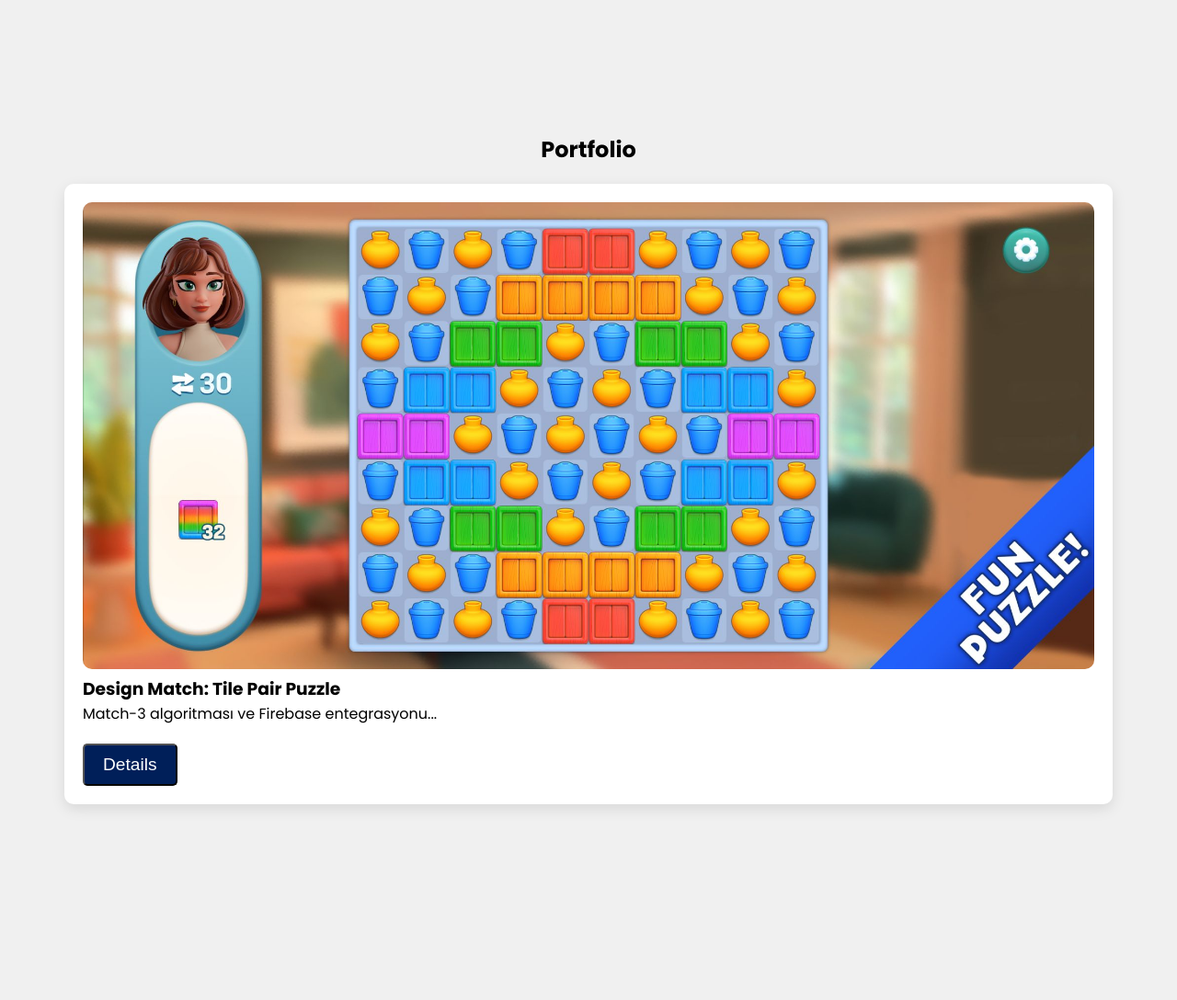
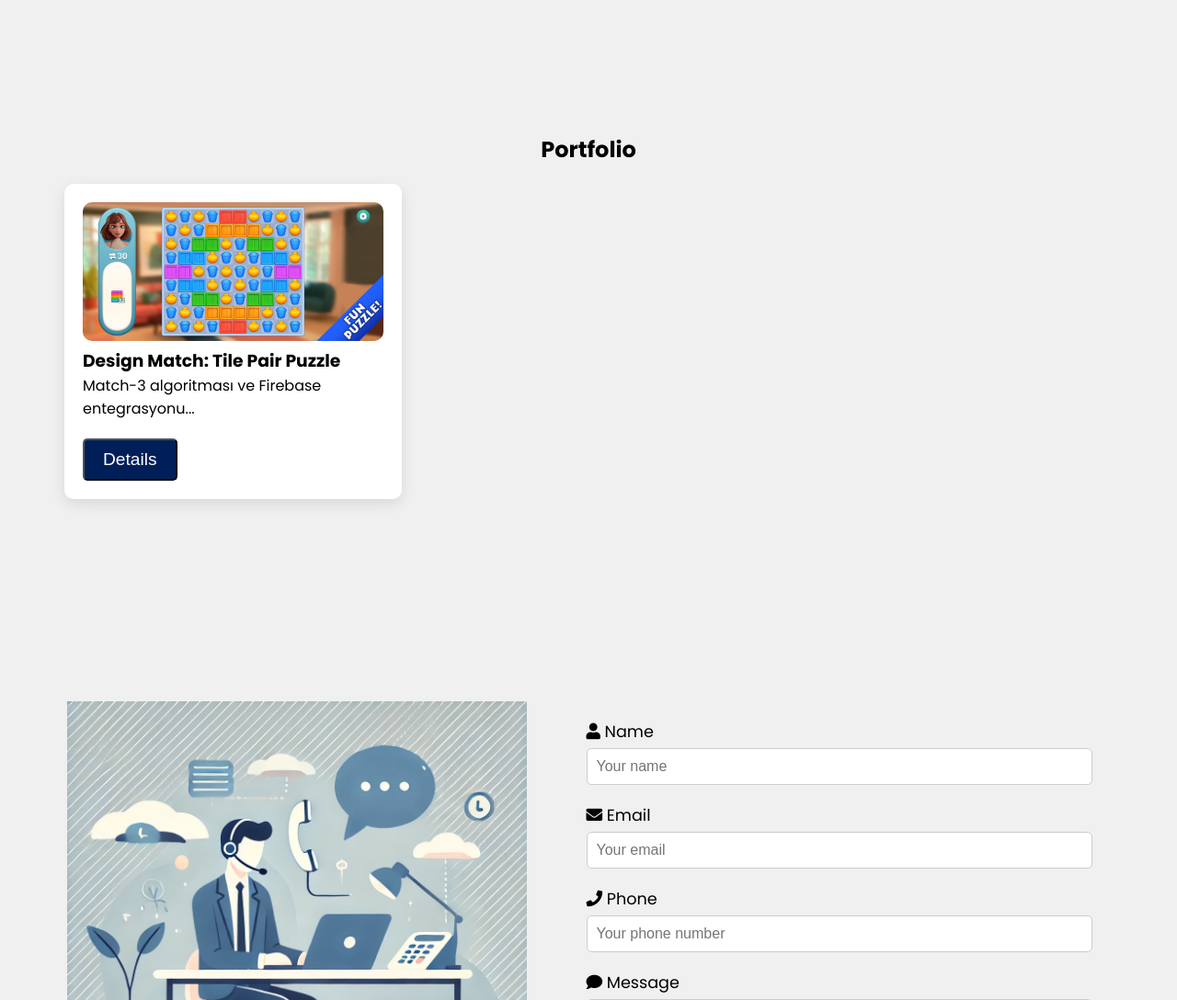
Before and after one commit to gmzalbsn/gamze.github.io, a PHP site: page / in a window 1280 px wide. Shown: the part 1372-2460 px from the top of the page at 92% size. Run offline with PHP 8.4, Linux system fonts and the light colour scheme.

Commit message:
Update styles.css

```diff
--- a/styles.css
+++ b/styles.css
@@ -233,8 +233,8 @@ body {
 
 .grid-container {
     display: grid;
-    grid-template-columns: repeat(auto-fit, minmax(300px, 1fr));
-    gap: 20px;
+    grid-template-columns: repeat(3, 1fr); /* 3 sütun */
+    gap: 20px; /* Kartlar arasında boşluk */
     padding: 20px;
 }
 
@@ -248,11 +248,12 @@ body {
 }
 
 .project-card:hover {
-    transform: scale(1.05);
+    transform: scale(1.05); /* Hover efekti */
 }
 
 .project-image {
     width: 100%;
+    height: auto;
     border-radius: 10px;
 }
 
@@ -270,7 +271,6 @@ body {
 .btn:hover {
     background-color: #ff9800;
 }
-
 /* Modal Styling */
 .modal {
     display: none;
```
